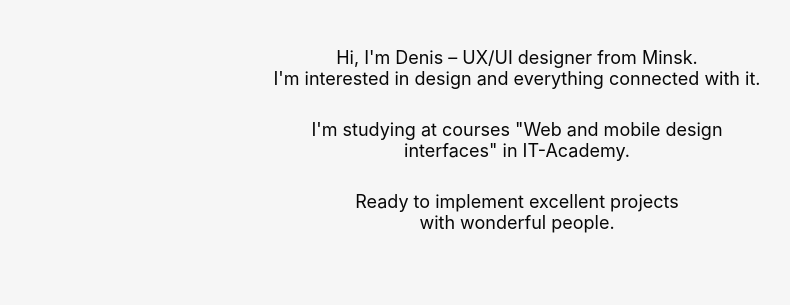
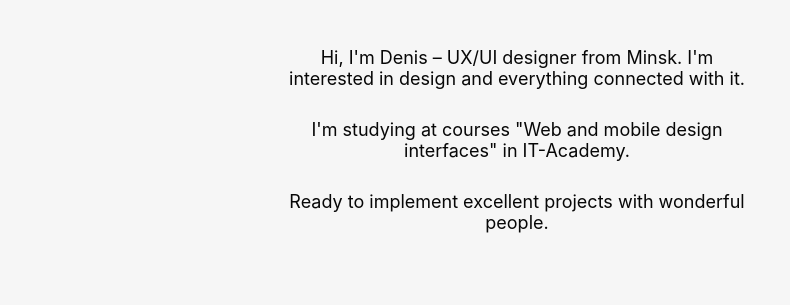
Before and after one commit to Vatrushka20/beetroot-academy, a plain HTML site: page index.html in a window 1280 px wide. Shown: the part 647-952 px from the top of the page, without its empty margins (123-913 px from the left). Drawn offline with Linux system fonts and the light colour scheme.

Commit message:
change aboutMe

```diff
--- a/index.html
+++ b/index.html
@@ -49,11 +49,11 @@
         <div class="container section">
             <h2 class="title">About me</h2>
             <div class="introduction">
-                <p class="description">Hi, I'm Denis – UX/UI designer from Minsk. <br>
+                <p class="description">Hi, I'm Denis – UX/UI designer from Minsk.
                     I'm interested in design and everything connected with it.</p>
-                <p class="description">I'm studying at courses "Web and mobile design <br>
+                <p class="description">I'm studying at courses "Web and mobile design
                     interfaces" in IT-Academy.</p>
-                <p class="description">Ready to implement excellent projects <br>
+                <p class="description">Ready to implement excellent projects
                     with wonderful people.</p>
             </div>
         </div>
--- a/styles.css
+++ b/styles.css
@@ -33,9 +33,10 @@ html {
     color: #070707;
 }
 
-.description {
+.description:not(:last-child) {
     text-align: center;
     color: #070707;
+    padding-bottom: 30px;
 }
 
 .secondaryDescription {
@@ -72,9 +73,11 @@ html {
 }
 
 .aboutMe .introduction {
-    display: flex;
-    flex-direction: column;
-    gap: 30px;
+    max-width: 480px;
+    /*display: flex;*/
+    /*flex-direction: column;*/
+    /*gap: 30px;*/
+    text-align: center;
     padding-top: 50px;
     margin: auto;
 }
```
